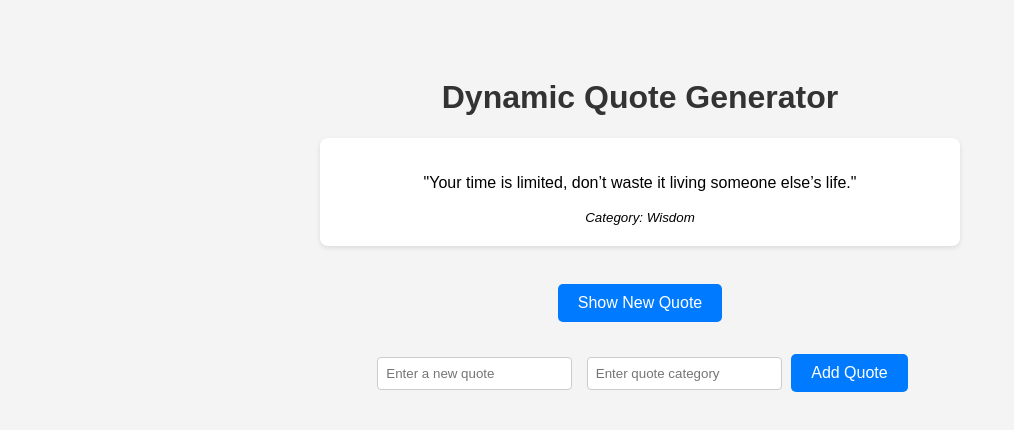
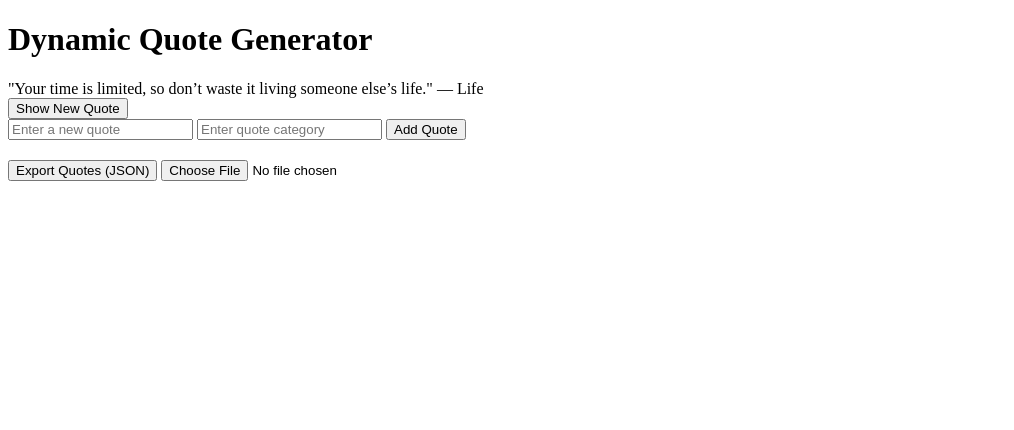
Before and after one commit to NjeriNgugi-Dev/alx_fe_javascript, a plain HTML site: page index.html in a window 1280 px wide. Both pictures are taken after a click on the button "Show New Quote". Shown: the whole page, without its empty margins (0-1014 px from the left). Drawn offline with Linux system fonts and the light colour scheme.

Commit message:
Implement web storage and JSON handling for Dynamic Quote Generator

```diff
--- a/index.html
+++ b/index.html
@@ -4,56 +4,25 @@
     <meta charset="UTF-8" />
     <meta name="viewport" content="width=device-width, initial-scale=1.0" />
     <title>Dynamic Quote Generator</title>
-  <style>
-    body {
-      font-family: Arial, sans-serif;
-      background-color: #f4f4f4;
-      text-align: center;
-      padding: 50px;
-    }
-    h1 {
-      color: #333;
-    }
-    #quoteDisplay {
-      background: #fff;
-      padding: 20px;
-      margin: 20px auto;
-      border-radius: 8px;
-      width: 80%;
-      max-width: 600px;
-      box-shadow: 0 2px 5px rgba(0,0,0,0.1);
-    }
-    button {
-      background-color: #007bff;
-      color: white;
-      border: none;
-      padding: 10px 20px;
-      border-radius: 5px;
-      cursor: pointer;
-      font-size: 16px;
-    }
-    button:hover {
-      background-color: #0056b3;
-    }
-    input {
-      padding: 8px;
-      margin: 5px;
-      border: 1px solid #ccc;
-      border-radius: 4px;
-    }
-  </style>
   </head>
   <body>
     <h1>Dynamic Quote Generator</h1>
 
-  <div id="quoteDisplay">Click "Show New Quote" to see something inspiring!</div>
-  <br>
+    <!-- Quote display area -->
+    <div id="quoteDisplay"></div>
     <button id="newQuote">Show New Quote</button>
 
-  <div style="margin-top: 30px;">
+    <!-- Add new quote -->
+    <div>
       <input id="newQuoteText" type="text" placeholder="Enter a new quote" />
       <input id="newQuoteCategory" type="text" placeholder="Enter quote category" />
-    <button id="addQuote">Add Quote</button>
+      <button onclick="addQuote()">Add Quote</button>
+    </div>
+
+    <!-- JSON Import/Export Controls -->
+    <div style="margin-top: 20px;">
+      <button onclick="exportToJsonFile()">Export Quotes (JSON)</button>
+      <input type="file" id="importFile" accept=".json" onchange="importFromJsonFile(event)" />
     </div>
 
     <script src="script.js"></script>
--- a/script.js
+++ b/script.js
@@ -1,48 +1,95 @@
-// Default list of quotes
-let quotes = [
+// === Initialize Quotes ===
+// Load from localStorage or use default quotes
+let quotes = JSON.parse(localStorage.getItem("quotes")) || [
   { text: "The best way to get started is to quit talking and begin doing.", category: "Motivation" },
-  { text: "Life is what happens when you're busy making other plans.", category: "Life" },
-  { text: "In the middle of every difficulty lies opportunity.", category: "Inspiration" },
-  { text: "Your time is limited, don’t waste it living someone else’s life.", category: "Wisdom" }
+  { text: "Success is not final, failure is not fatal: It is the courage to continue that counts.", category: "Inspiration" },
+  { text: "Your time is limited, so don’t waste it living someone else’s life.", category: "Life" }
 ];
 
-// Select elements
 const quoteDisplay = document.getElementById("quoteDisplay");
-const newQuoteButton = document.getElementById("newQuote");
-const addQuoteButton = document.getElementById("addQuote");
-const newQuoteText = document.getElementById("newQuoteText");
-const newQuoteCategory = document.getElementById("newQuoteCategory");
+const newQuoteBtn = document.getElementById("newQuote");
 
-// Function to show a random quote
+// === Display a random quote ===
 function showRandomQuote() {
   const randomIndex = Math.floor(Math.random() * quotes.length);
   const quote = quotes[randomIndex];
-  quoteDisplay.innerHTML = `
-    <p>"${quote.text}"</p>
-    <small><em>Category: ${quote.category}</em></small>
-  `;
+  quoteDisplay.textContent = `"${quote.text}" — ${quote.category}`;
+
+  // Save the last shown quote in sessionStorage
+  sessionStorage.setItem("lastQuote", JSON.stringify(quote));
 }
 
-// Function to add a new quote
+// === Add new quote ===
 function addQuote() {
-  const text = newQuoteText.value.trim();
-  const category = newQuoteCategory.value.trim();
+  const text = document.getElementById("newQuoteText").value.trim();
+  const category = document.getElementById("newQuoteCategory").value.trim();
 
-  if (text === "" || category === "") {
-    alert("Please enter both a quote and category!");
+  if (!text || !category) {
+    alert("Please fill out both fields.");
     return;
   }
 
-  const newQuote = { text, category };
-  quotes.push(newQuote);
+  quotes.push({ text, category });
+  saveQuotes(); // Save to localStorage
+  alert("Quote added successfully!");
 
   // Clear inputs
-  newQuoteText.value = "";
-  newQuoteCategory.value = "";
-
-  alert("New quote added successfully!");
+  document.getElementById("newQuoteText").value = "";
+  document.getElementById("newQuoteCategory").value = "";
 }
 
-// Event listeners
-newQuoteButton.addEventListener("click", showRandomQuote);
-addQuoteButton.addEventListener("click", addQuote);
+// === Save quotes to localStorage ===
+function saveQuotes() {
+  localStorage.setItem("quotes", JSON.stringify(quotes));
+}
+
+// === Export quotes to a JSON file ===
+function exportToJsonFile() {
+  const dataStr = JSON.stringify(quotes, null, 2); // formatted JSON
+  const blob = new Blob([dataStr], { type: "application/json" });
+  const url = URL.createObjectURL(blob);
+
+  const link = document.createElement("a");
+  link.href = url;
+  link.download = "quotes.json";
+  link.click();
+
+  URL.revokeObjectURL(url);
+}
+
+// === Import quotes from JSON file ===
+function importFromJsonFile(event) {
+  const fileReader = new FileReader();
+
+  fileReader.onload = function (e) {
+    try {
+      const importedQuotes = JSON.parse(e.target.result);
+
+      if (!Array.isArray(importedQuotes)) {
+        alert("Invalid JSON format — expected an array of quotes.");
+        return;
+      }
+
+      quotes.push(...importedQuotes);
+      saveQuotes();
+      alert("Quotes imported successfully!");
+    } catch (err) {
+      alert("Error reading JSON file. Please check its format.");
+    }
+  };
+
+  fileReader.readAsText(event.target.files[0]);
+}
+
+// === Restore last quote from sessionStorage (if available) ===
+document.addEventListener("DOMContentLoaded", () => {
+  const lastQuote = sessionStorage.getItem("lastQuote");
+  if (lastQuote) {
+    const quote = JSON.parse(lastQuote);
+    quoteDisplay.textContent = `"${quote.text}" — ${quote.category}`;
+  } else {
+    showRandomQuote();
+  }
+
+  newQuoteBtn.addEventListener("click", showRandomQuote);
+});
```
Lines whose indentation alone changed are shown as unchanged.
